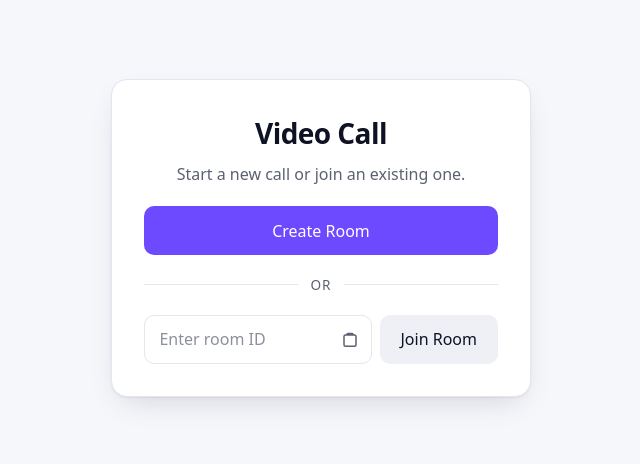
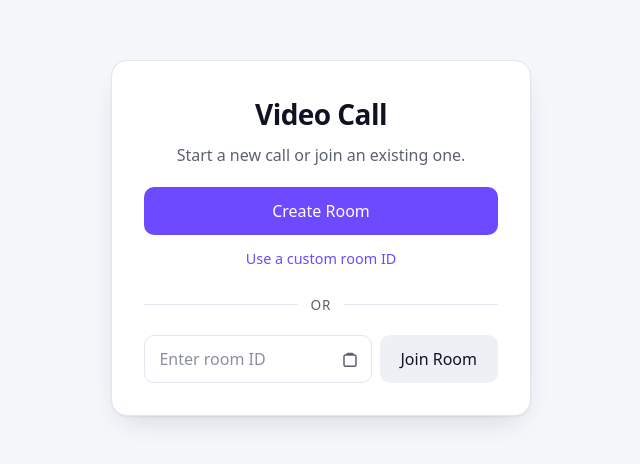
Before and after one commit to Kushal-Pathak/video-call-poc, a React (Vite) app in the folder client/: page / in a window 1280 px wide. Shown: the part 162-626 px from the top of the page, without its empty margins (319-959 px from the left). Built offline with nearby package versions, Linux system fonts and the light colour scheme.

Commit message:
feat: create room using custom room id

```diff
--- a/client/src/components/Home.tsx
+++ b/client/src/components/Home.tsx
@@ -1,14 +1,37 @@
 import { useState } from "react";
 import { useNavigate } from "react-router-dom";
 
+const ROOM_ID_PATTERN = /^[A-Za-z0-9_-]{3,32}$/;
+
 function Home() {
   const [roomId, setRoomId] = useState("");
+  const [customRoomId, setCustomRoomId] = useState("");
+  const [showCustom, setShowCustom] = useState(false);
+  const [customError, setCustomError] = useState("");
   const navigate = useNavigate();
 
   const createRoom = () => {
     const newRoomId = crypto.randomUUID().slice(0, 8);
 
     navigate(`/room/${newRoomId}`);
+  };
+
+  const createCustomRoom = () => {
+    const trimmed = customRoomId.trim();
+
+    if (!trimmed) {
+      setCustomError("Enter a room ID.");
+      return;
+    }
+
+    if (!ROOM_ID_PATTERN.test(trimmed)) {
+      setCustomError(
+        "Use 3 to 32 letters, numbers, hyphens or underscores.",
+      );
+      return;
+    }
+
+    navigate(`/room/${trimmed}`);
   };
 
   const joinRoom = () => {
@@ -47,6 +70,40 @@ function Home() {
         <button className="btn-primary" onClick={createRoom}>
           Create Room
         </button>
+
+        <button
+          type="button"
+          className="home-link"
+          onClick={() => setShowCustom((value) => !value)}
+          aria-expanded={showCustom}
+        >
+          {showCustom ? "Hide custom room ID" : "Use a custom room ID"}
+        </button>
+
+        {showCustom && (
+          <div className="home-custom">
+            <div className="home-join">
+              <input
+                value={customRoomId}
+                onChange={(event) => {
+                  setCustomRoomId(event.target.value);
+                  setCustomError("");
+                }}
+                onKeyDown={(event) =>
+                  event.key === "Enter" && createCustomRoom()
+                }
+                placeholder="e.g. team-standup"
+                aria-label="Custom room ID"
+                aria-invalid={Boolean(customError)}
+                autoFocus
+              />
+
+              <button onClick={createCustomRoom}>Create</button>
+            </div>
+
+            {customError && <p className="home-error">{customError}</p>}
+          </div>
+        )}
 
         <div className="home-divider">or</div>
 
--- a/client/src/index.css
+++ b/client/src/index.css
@@ -193,6 +193,38 @@ input::placeholder {
 .home-join {
   display: flex;
   gap: 0.5rem;
+}
+
+.home-link {
+  align-self: center;
+  margin-top: -0.75rem;
+  padding: 0.25rem 0.5rem;
+  background: transparent;
+  color: var(--accent);
+  font-size: 0.9rem;
+  font-weight: 500;
+}
+
+.home-link:hover {
+  background: transparent;
+  text-decoration: underline;
+}
+
+.home-custom {
+  display: flex;
+  flex-direction: column;
+  gap: 0.5rem;
+  margin-top: -0.75rem;
+}
+
+.home-error {
+  font-size: 0.85rem;
+  color: var(--danger);
+  text-align: left;
+}
+
+input[aria-invalid="true"] {
+  border-color: var(--danger);
 }
 
 .home-input {
```
